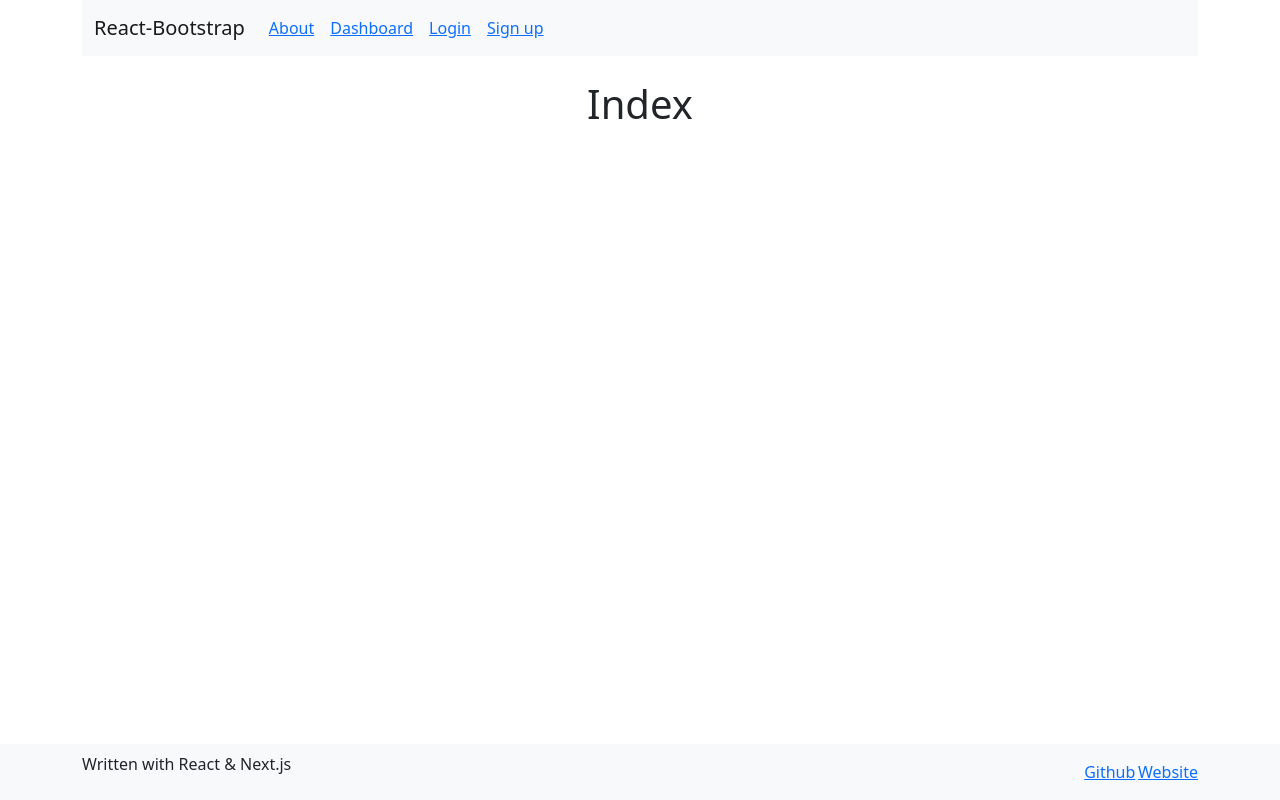
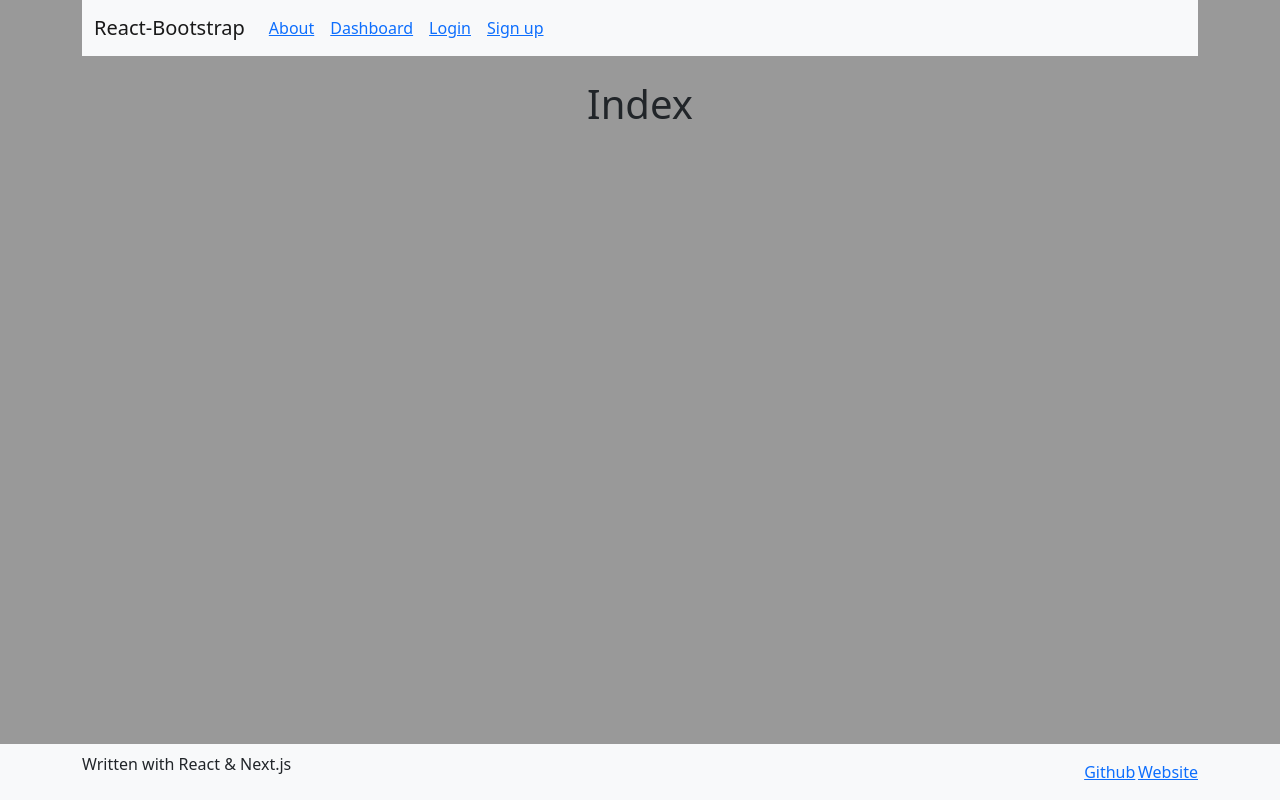
Before and after one commit to leowotzak/ljwe-db, a Next.js app: page / in a window 1280 px wide. Built offline with nearby package versions, Linux system fonts and the light colour scheme.

Commit message:
added app background style

```diff
--- a/src/styles/styles.scss
+++ b/src/styles/styles.scss
@@ -1 +1,8 @@
 @import "~bootstrap/scss/bootstrap";
+
+$primary-color: #333;
+$secondary-color: #999;
+
+body {
+    background-color: $secondary-color;
+}
```
